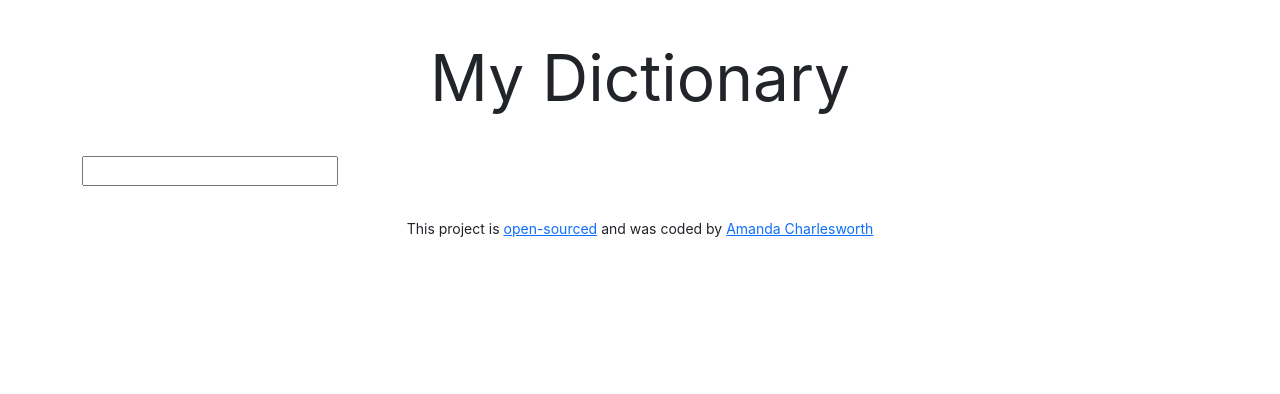
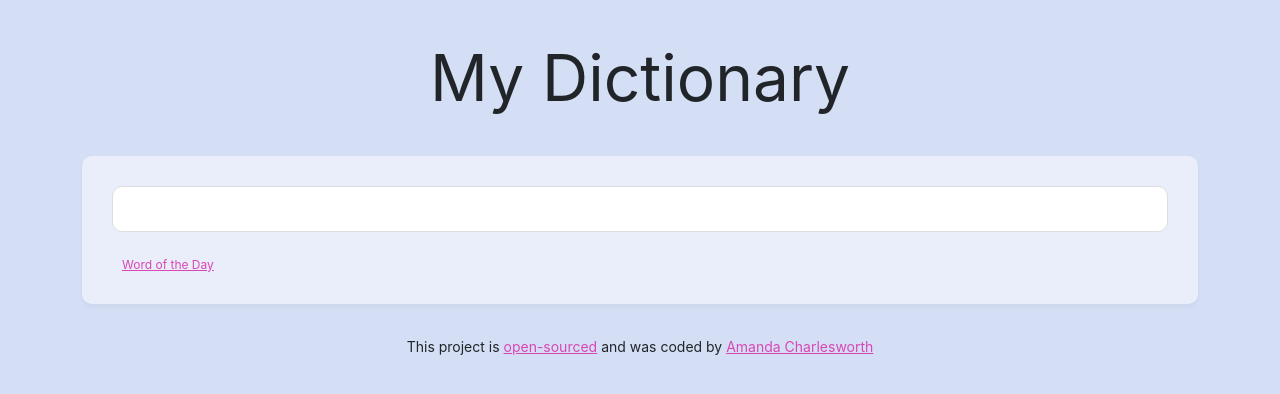
Before and after one commit to amanda0161/dictionary, a React (Create React App) app: page / in a window 1280 px wide. Shown: the top 394 px of the page. Built offline with nearby package versions, Linux system fonts and the light colour scheme; no server answers.

Commit message:
some styling

```diff
--- a/src/App.css
+++ b/src/App.css
@@ -1,3 +1,11 @@
+body {
+  background: #d4dff5;
+}
+
+a {
+  color: #d946b5;
+}
+
 .App-header {
   margin: 30px 0;
   font-size: 64px;
--- a/src/App.js
+++ b/src/App.js
@@ -7,7 +7,7 @@ function App() {
       <div className="container">
         <header className="App-header">My Dictionary</header>
         <main>
-          <Dictionary />
+          <Dictionary defaultKeyword="hello" />
         </main>
         <footer className="App-footer">
           <small>
--- a/src/Dictionary.css
+++ b/src/Dictionary.css
@@ -0,0 +1,19 @@
+.Dictionary section {
+  background: #e9eefa;
+  padding: 30px;
+  margin: 20px 0;
+  border-radius: 10px;
+  box-shadow: rgba(0, 0, 0, 0.04) 0px 3px 5px;
+}
+
+.Dictionary input {
+  width: 100%;
+  padding: 10px;
+  border-radius: 10px;
+  border: 1px solid #ddd;
+}
+
+.Dictionary .hint {
+  font-size: 12px;
+  padding: 0 10px;
+}
--- a/src/Dictionary.js
+++ b/src/Dictionary.js
@@ -3,33 +3,53 @@ import axios from "axios";
 import Results from "./Results";
 import "./Dictionary.css";
 
-export default function Dictionary() {
-  let [keyword, setKeyword] = useState("");
+export default function Dictionary(props) {
+  let [keyword, setKeyword] = useState(props.defaultKeyword);
   let [results, setResults] = useState(null);
+  let [loaded, setLoaded] = useState(false);
 
   function handleResponse(response) {
-    console.log(response.data[0]);
-    console.log(response.data[0].meanings[0].definitions[0].definition);
     setResults(response.data[0]);
   }
 
-  function search(event) {
-    event.preventDefault();
-
+  function search() {
     let apiUrl = `https://api.dictionaryapi.dev/api/v2/entries/en/${keyword}`;
     axios.get(apiUrl).then(handleResponse);
+  }
+
+  function handleSubmit(event) {
+    event.preventDefault();
+    search();
   }
 
   function handleKeywordChange(event) {
     setKeyword(event.target.value);
   }
 
+  function load() {
+    setLoaded(true);
+    search();
+  }
+
+  if (loaded) {
     return (
       <div className="Dictionary">
-      <form onSubmit={search}>
+        <section>
+          <form onSubmit={handleSubmit}>
             <input type="search" onChange={handleKeywordChange} />
           </form>
+          <br />
+          <div className="hint">
+            <a href="https://www.merriam-webster.com/word-of-the-day">
+              Word of the Day
+            </a>
+          </div>
+        </section>
         <Results results={results} />
       </div>
     );
+  } else {
+    load();
+    return "Loading";
   }
+}
--- /dev/null
+++ b/src/Phonetic.css
@@ -0,0 +1,17 @@
+.Phonetic {
+  height: 48px;
+}
+
+.Phonetic a {
+  border: 1px solid #ddd;
+  text-decoration: none;
+  padding: 10px 20px;
+  border-radius: 20px;
+  margin-right: 10px;
+  transition: all 200ms ease-in-out;
+}
+
+.Phonetic a:hover {
+  background: #d946b5;
+  color: #d4dff5;
+}
--- a/src/Phonetic.js
+++ b/src/Phonetic.js
@@ -1,4 +1,5 @@
 import React from "react";
+import "./Phonetic.css";
 
 export default function Phonetic(props) {
   console.log(props.phonetic);
@@ -7,7 +8,7 @@ export default function Phonetic(props) {
       <a href={props.phonetic.audio} target="_blank" rel="noreferrer">
         Listen
       </a>
-      <br />
+
       {props.phonetic.text}
     </div>
   );
--- /dev/null
+++ b/src/Results.css
@@ -0,0 +1,5 @@
+.Results h2 {
+  font-size: 36px;
+
+  line-height: 1.5;
+}
--- a/src/Results.js
+++ b/src/Results.js
@@ -1,13 +1,15 @@
 import React from "react";
 import Meaning from "./Meaning";
 import Phonetic from "./Phonetic";
+import "./Results.css";
 
 export default function Results(props) {
   if (props.results) {
     return (
       <div className="Results">
+        <section>
           <br />
-        <h1>{props.results.word}</h1>
+          <h2>{props.results.word}</h2>
           {props.results.phonetics.map(function (phonetic, index) {
             return (
               <div key={index}>
@@ -15,12 +17,13 @@ export default function Results(props) {
               </div>
             );
           })}
+        </section>
 
         {props.results.meanings.map(function (meaning, index) {
           return (
-            <div key={index}>
+            <section key={index}>
               <Meaning meaning={meaning} />
-            </div>
+            </section>
           );
         })}
       </div>
```
Lines whose indentation alone changed are shown as unchanged.
